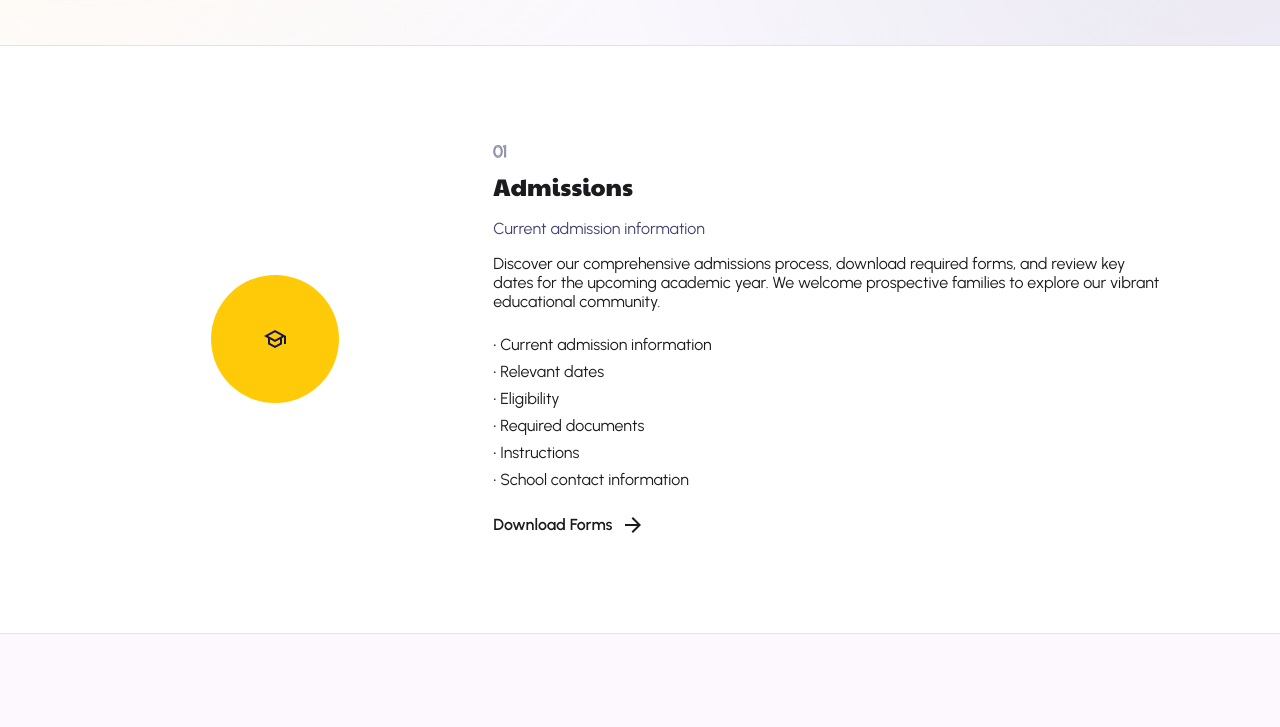
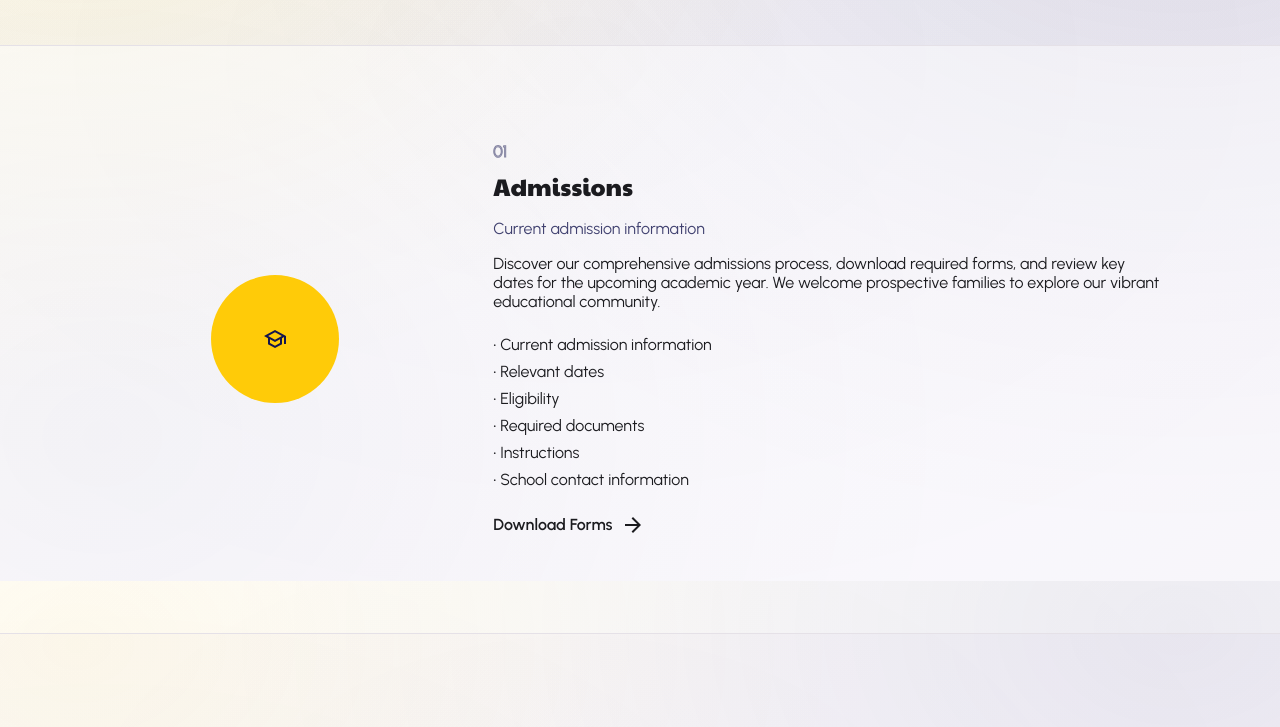
Before and after one commit to KamalAngaria/My-School, a website: page pages/public/information.html in a window 1280 px wide. Shown: the part 219-946 px from the top of the page. Drawn offline with Linux system fonts and the light colour scheme.

Commit message:
Apply global gradient atmosphere site-wide and rebuild gradient composition with large overlapping fields

```diff
--- a/styles/pages/information.css
+++ b/styles/pages/information.css
@@ -50,13 +50,13 @@
 }
 
 .info-section--bg-lowest {
-    background-color: var(--color-surface-container-lowest);
+    background-color: rgba(255, 255, 255, 0.45);
     border-top: 1px solid var(--color-surface-variant);
     border-bottom: 1px solid var(--color-surface-variant);
 }
 
 .info-section--bg-surface {
-    background-color: var(--color-surface);
+    background-color: rgba(252, 248, 254, 0.35);
 }
 
 .info-section__container {
--- a/styles/pages/leadership.css
+++ b/styles/pages/leadership.css
@@ -80,7 +80,8 @@
         bottom: -3rem;
         left: -2rem;
         right: -2rem;
-        background-color: rgba(246, 243, 242, 0.5); /* surface-container-low/50 */
+        background-color: rgba(255, 255, 255, 0.35);
+        border: 1px solid rgba(20, 21, 78, 0.04);
         z-index: -10;
         border-radius: 3rem;
     }
--- a/styles/pages/school.css
+++ b/styles/pages/school.css
@@ -8,11 +8,6 @@
 }
 
 @media (min-width: 1024px) {
-    .school-main {
-        margin-top: 5rem;
-        padding-bottom: 6rem;
-    }
-}
     .school-main {
         margin-top: 5rem;
         padding-bottom: 6rem;
--- a/styles/tokens.css
+++ b/styles/tokens.css
@@ -102,35 +102,137 @@
 
   /* ==========================================================================
      GLOBAL SURFACE & GRADIENT SYSTEM
+     East Point branded atmosphere using approved palette only:
+       Navy:  #14154e  → rgb(20, 21, 78)
+       Gold:  #ffcb08  → rgb(255, 203, 8)  (--color-secondary-container)
+       Black: #1C1C1C  → rgb(28, 28, 28)   (--color-tertiary)
      ========================================================================== */
 
-  /* Base Page Atmosphere */
+  /* --- Base tint: warm ivory, NOT pure white --- */
+  --page-bg-base: #fffdf9;
+
+  /* --- Page Atmosphere (Desktop) ---
+     5 overlapping layers with multi-stop dissolves.
+     Layer 1: Base warm ivory → soft blue-tinted neutral
+     Layer 2: Primary blue — large upper-right field
+     Layer 3: Secondary blue — large lower-left field
+     Layer 4: Gold warm light — large upper-left field
+     Layer 5: Blending bridge — center field to merge blue and gold
+  */
   --page-gradient:
-      radial-gradient(ellipse 900px 620px at 8% 0%, color-mix(in srgb, var(--color-secondary-fixed) 8%, transparent), transparent 68%),
-      radial-gradient(ellipse 850px 650px at 94% 18%, color-mix(in srgb, var(--color-primary) 6%, transparent), transparent 70%),
-      radial-gradient(ellipse 1000px 700px at 50% 100%, color-mix(in srgb, var(--color-primary) 4%, transparent), transparent 72%),
-      linear-gradient(135deg, #fffdfa 0%, #faf8fd 42%, #f5f2fb 100%);
+      /* L5 — Center blending bridge (merges blue + gold regions) */
+      radial-gradient(
+          ellipse 1400px 900px at 45% 35%,
+          rgba(20, 21, 78, 0.025) 0%,
+          rgba(20, 21, 78, 0.012) 30%,
+          transparent 65%
+      ),
+      /* L4 — Gold warm light: upper-left */
+      radial-gradient(
+          ellipse 1100px 800px at 6% 8%,
+          rgba(255, 203, 8, 0.10) 0%,
+          rgba(255, 203, 8, 0.055) 25%,
+          rgba(255, 203, 8, 0.018) 48%,
+          transparent 70%
+      ),
+      /* L3 — Secondary blue: bottom-left */
+      radial-gradient(
+          ellipse 1200px 1000px at 8% 82%,
+          rgba(20, 21, 78, 0.07) 0%,
+          rgba(20, 21, 78, 0.035) 30%,
+          rgba(20, 21, 78, 0.012) 52%,
+          transparent 72%
+      ),
+      /* L2 — Primary blue: upper-right */
+      radial-gradient(
+          ellipse 1300px 950px at 92% 6%,
+          rgba(20, 21, 78, 0.12) 0%,
+          rgba(20, 21, 78, 0.07) 24%,
+          rgba(20, 21, 78, 0.025) 50%,
+          transparent 74%
+      ),
+      /* L1 — Base: warm ivory → soft cool neutral */
+      linear-gradient(
+          145deg,
+          #fffdf9 0%,
+          #fdfbf7 20%,
+          #f9f7fc 50%,
+          #f4f1f9 80%,
+          #f0edf6 100%
+      );
 
+  /* --- Page Atmosphere (Mobile) ---
+     Fewer fields, still visible. Slightly smaller ellipses.
+  */
   --page-gradient-mobile:
-      radial-gradient(ellipse 400px 300px at 0% 0%, color-mix(in srgb, var(--color-secondary-fixed) 6%, transparent), transparent 70%),
-      radial-gradient(ellipse 400px 300px at 100% 20%, color-mix(in srgb, var(--color-primary) 5%, transparent), transparent 70%),
-      linear-gradient(135deg, #fffdfa 0%, #faf8fd 42%, #f5f2fb 100%);
+      /* Gold warm light */
+      radial-gradient(
+          ellipse 600px 500px at 0% 5%,
+          rgba(255, 203, 8, 0.08) 0%,
+          rgba(255, 203, 8, 0.03) 40%,
+          transparent 70%
+      ),
+      /* Primary blue */
+      radial-gradient(
+          ellipse 700px 550px at 100% 10%,
+          rgba(20, 21, 78, 0.09) 0%,
+          rgba(20, 21, 78, 0.04) 35%,
+          transparent 70%
+      ),
+      /* Secondary blue — bottom */
+      radial-gradient(
+          ellipse 600px 500px at 10% 85%,
+          rgba(20, 21, 78, 0.05) 0%,
+          rgba(20, 21, 78, 0.02) 40%,
+          transparent 72%
+      ),
+      /* Base */
+      linear-gradient(
+          145deg,
+          #fffdf9 0%,
+          #fdfbf7 25%,
+          #f9f7fc 55%,
+          #f4f1f9 85%,
+          #f0edf6 100%
+      );
 
-  /* Surface Level 1: Page Surface (Open sections) */
+  /* Surface Level 1: Page Surface (inherits page atmosphere) */
   --surface-gradient: var(--page-gradient);
 
-  /* Surface Level 2: Soft Bento Surface */
+  /* Surface Level 2: Soft Bento Surface
+     Slightly more opaque than the page to read as a layer above the atmosphere. */
   --surface-gradient-soft:
-      radial-gradient(ellipse 320px 220px at 90% 10%, color-mix(in srgb, var(--color-primary) 5%, transparent), transparent 70%),
-      linear-gradient(145deg, #faf9fe 0%, #f4f2fc 45%, #efecf8 100%);
+      radial-gradient(
+          ellipse 400px 280px at 88% 12%,
+          rgba(20, 21, 78, 0.055) 0%,
+          rgba(20, 21, 78, 0.02) 45%,
+          transparent 75%
+      ),
+      linear-gradient(
+          145deg,
+          rgba(255, 253, 250, 0.92) 0%,
+          rgba(248, 245, 253, 0.90) 45%,
+          rgba(240, 237, 248, 0.88) 100%
+      );
 
-  /* Surface Level 3: Emphasis Surface */
+  /* Surface Level 3: Emphasis Surface
+     Strongest tonal layer, still light. For featured panels only. */
   --surface-gradient-emphasis:
-      radial-gradient(ellipse 400px 300px at 95% 15%, color-mix(in srgb, var(--color-primary) 8%, transparent), transparent 100%),
-      linear-gradient(145deg, #f7f5fe 0%, #efecfc 45%, #e8e4f9 100%);
+      radial-gradient(
+          ellipse 500px 350px at 92% 15%,
+          rgba(20, 21, 78, 0.08) 0%,
+          rgba(20, 21, 78, 0.035) 40%,
+          transparent 80%
+      ),
+      linear-gradient(
+          145deg,
+          rgba(252, 250, 255, 0.95) 0%,
+          rgba(243, 240, 252, 0.93) 45%,
+          rgba(234, 230, 248, 0.90) 100%
+      );
 
   /* Global Surface Properties */
-  --surface-border: 1px solid color-mix(in srgb, var(--color-primary) 6%, transparent);
+  --surface-border: 1px solid rgba(20, 21, 78, 0.06);
   --surface-shadow: 0 8px 30px rgba(28, 28, 28, 0.035);
   --surface-radius: 20px;
 }
```
